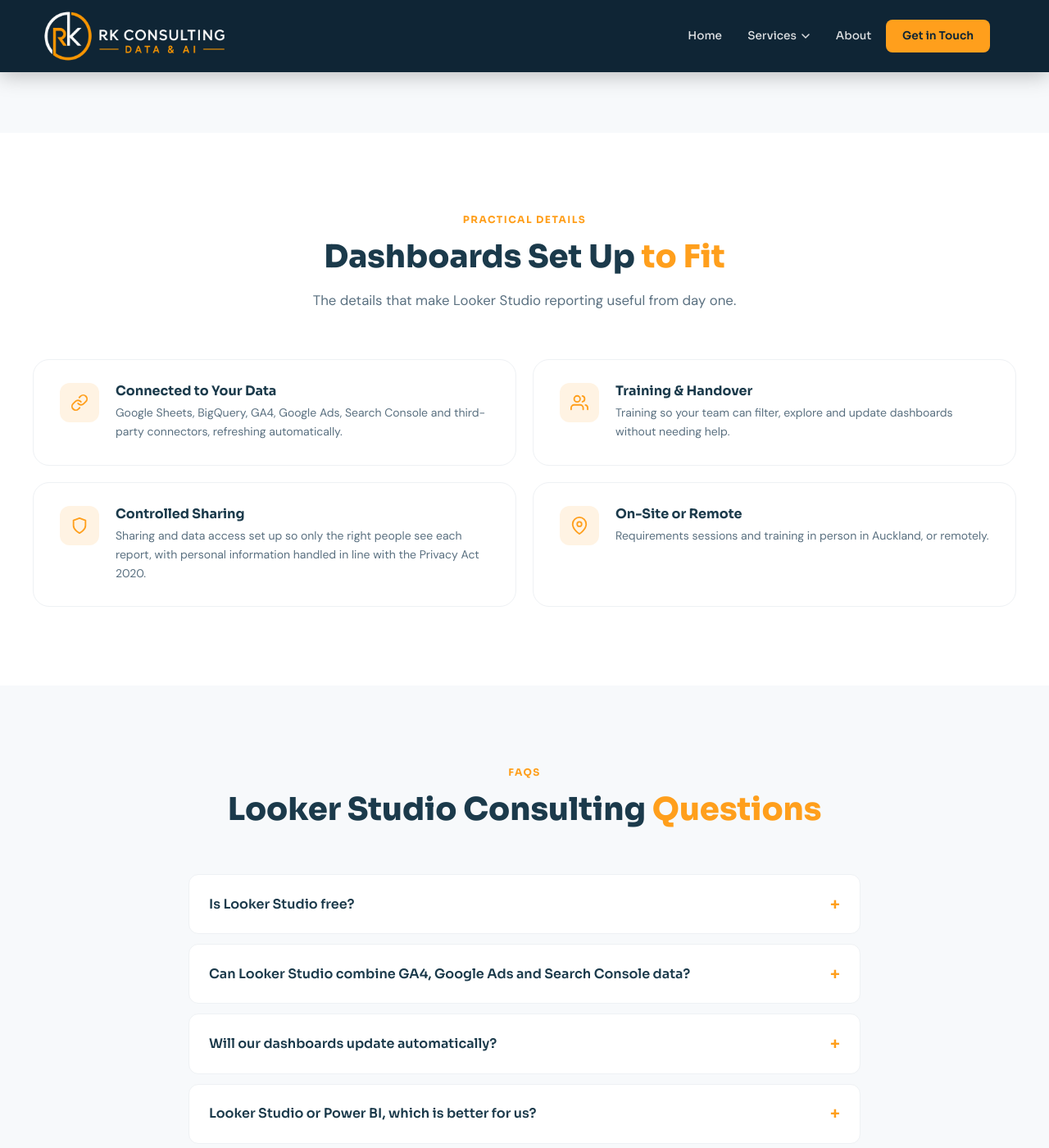
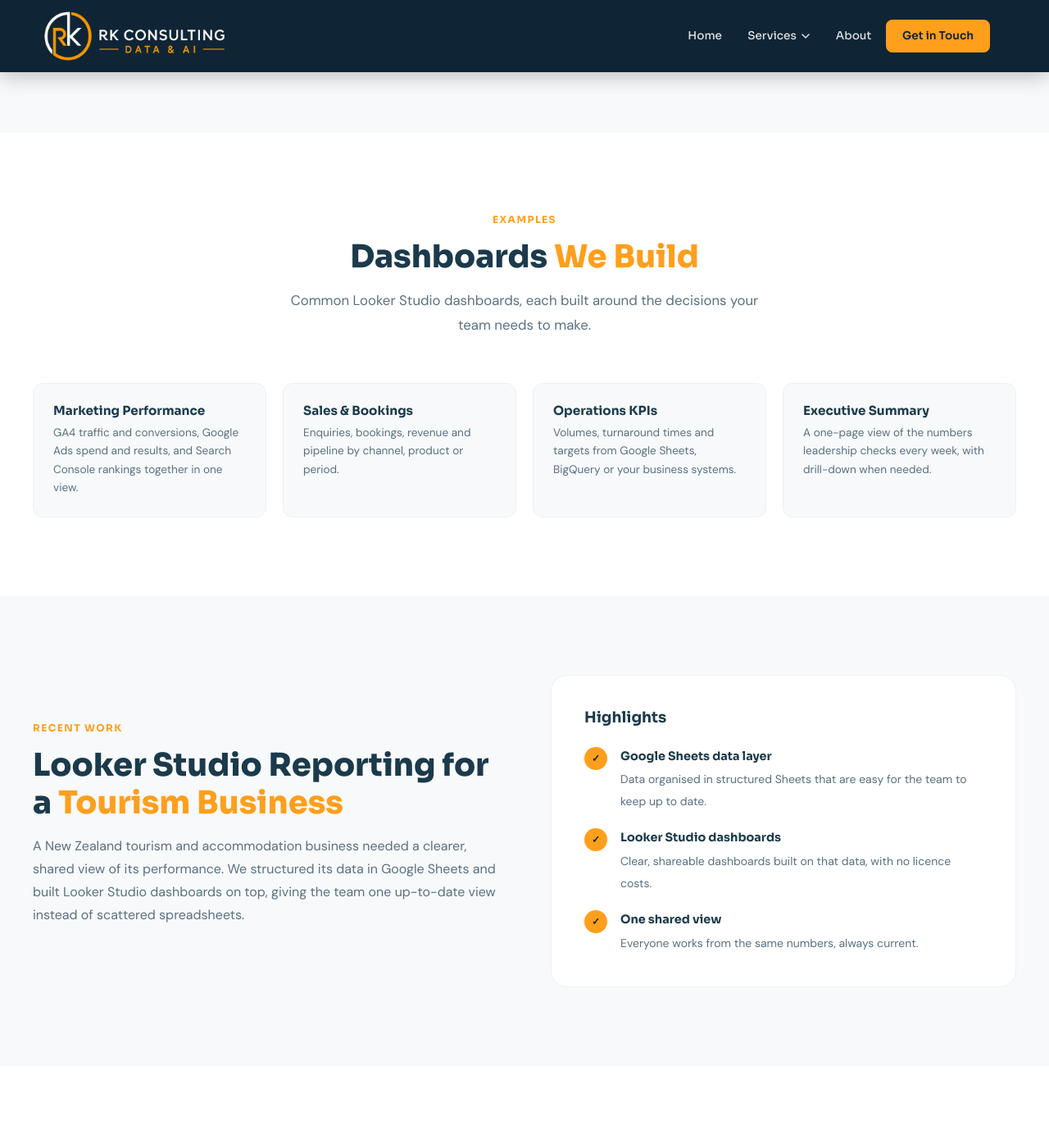
Before and after one commit to rkconsultingnz/rkconsultingnz.github.io, a Jekyll site: the page built from looker-studio.html, in a window 1280 px wide and 1400 px high, scrolled down 2489 px. Shown: the whole window at 82% size. Built offline with Jekyll 4.4.1, drawn with Linux system fonts in a browser that asks for light colours; some of the changed text lies outside the part shown.

Commit message:
Looker Studio page: depth for "Looker Studio consulting" searches
- Title targets "Looker Studio Consultant & Consulting NZ"
- Mention "formerly Google Data Studio" (still widely searched)
- New sections: Dashboards We Build, Recent Work (anonymised tourism
  business, Google Sheets + Looker Studio), How a Looker Studio Project Works
- New FAQs: Data Studio rename, fixing/speeding up reports, Looker Studio
  vs Pro vs Looker, build time
- CTA aimed at "hire/contact a Looker Studio consultant"
- Links to /looker-studio/ from Spreadsheets; homepage card wording; llms.txt

Co-Authored-By: Claude Opus 5.5 <noreply@anthropic.com>
Claude-Session: https://claude.ai/code/session_016rPhsbE8KTFDMdVmhpC3P9

```diff
--- a/index.html
+++ b/index.html
@@ -89,7 +89,7 @@ redirect_from:
           <svg aria-hidden="true" focusable="false" width="24" height="24" viewBox="0 0 24 24" fill="none" stroke="currentColor" stroke-width="2" stroke-linecap="round" stroke-linejoin="round"><line x1="18" y1="20" x2="18" y2="10"/><line x1="12" y1="20" x2="12" y2="4"/><line x1="6" y1="20" x2="6" y2="14"/></svg>
         </div>
         <h3 class="sc-title">Looker Studio</h3>
-        <p class="sc-desc">Connected, cloud-native dashboards using Google Looker Studio — perfect for marketing, operations and executive reporting.</p>
+        <p class="sc-desc">Looker Studio consulting: connected, cloud-native dashboards for marketing, operations and executive reporting.</p>
         <span class="sc-link">Explore Looker Studio &rarr;</span>
       </a>
 
--- a/llms.txt
+++ b/llms.txt
@@ -22,7 +22,7 @@
 - [Airtable + AI Automation](https://www.rkconsulting.co.nz/airtable-ai-automation/): AI inside Airtable: document and form extraction into records, classification and routing of requests, feedback summaries, AI-drafted emails and human review screens, using Airtable AI and the Claude, GPT and Gemini APIs.
 - [AI Consulting](https://www.rkconsulting.co.nz/ai-consulting/): AI opportunity discovery, phased roadmaps, proof-of-concept builds, responsible AI guidance, team upskilling and ongoing advisory. Tool-agnostic.
 - [Power BI](https://www.rkconsulting.co.nz/power-bi/): Executive dashboards, financial reporting, star and snowflake schema data modelling, migration from Excel, SSRS and Tableau, row-level security and governance, Azure OpenAI and Copilot integration.
-- [Looker Studio](https://www.rkconsulting.co.nz/looker-studio/): Dashboard design and build; Google Sheets, BigQuery, GA4, Google Ads and Search Console integration; calculated fields; Apps Script data pipelines; marketing analytics; reusable templates.
+- [Looker Studio](https://www.rkconsulting.co.nz/looker-studio/): Looker Studio (formerly Google Data Studio) consulting: dashboard design and build; fixes and speed-ups for existing reports; Google Sheets, BigQuery, GA4, Google Ads and Search Console integration; calculated fields; Apps Script data pipelines; marketing, sales, operations and executive dashboards; reusable templates. Recent work includes Google Sheets and Looker Studio reporting for a New Zealand tourism and accommodation business.
 - [Spreadsheets](https://www.rkconsulting.co.nz/spreadsheets/): Advanced Excel and Google Sheets forecasting models, dashboards, Apps Script automation, templates, system integration and AI-powered analysis inside Sheets.
 - [Data & AI Partner](https://www.rkconsulting.co.nz/data-ai-partner/): A part-time data & AI team for organisations without full-time data and AI skills, teams needing extra specialist capacity, and clients wanting new systems or AI tools looked after. Ongoing dashboard and reporting support; Airtable, spreadsheet and automation upkeep; AI-powered workflows and tools built, run and improved over time; ad-hoc analysis and advice; AI and data strategy; training.
 
--- a/looker-studio.html
+++ b/looker-studio.html
@@ -13,7 +13,8 @@ service:
   name: Looker Studio Consulting (Auckland, NZ)
   type: Looker Studio consulting
   description: >-
-    Google Looker Studio dashboard design and build, data source integration (Google Sheets, BigQuery,
+    Google Looker Studio (formerly Google Data Studio) dashboard design and build, fixes and speed-ups for
+    existing reports, data source integration (Google Sheets, BigQuery,
     GA4, Google Ads, Search Console), calculated fields, Google Apps Script data pipelines, marketing
     analytics dashboards and reusable template frameworks.
   offers:
@@ -23,6 +24,7 @@ service:
     - Google Apps Script automated data pipelines
     - GA4, Google Ads and Search Console marketing dashboards
     - Looker Studio template frameworks
+    - Looker Studio report fixes and performance improvements
 glance:
   - label: Who it's for
     value: Businesses that run on Google Workspace, and marketing, operations and leadership teams
@@ -39,6 +41,14 @@ faq:
     a: Yes. Native Google connectors refresh automatically, and we build Google Apps Script pipelines that pull, transform and load data into Sheets on a schedule to keep your dashboards current.
   - q: Looker Studio or Power BI, which is better for us?
     a: If your team works in Google Workspace and wants fast, shareable dashboards without licence costs, Looker Studio is usually the better fit. If you're on Microsoft 365 or need advanced data modelling and row-level security, Power BI may suit you better. We'll help you choose.
+  - q: Is Looker Studio the same as Google Data Studio?
+    a: Yes. Google renamed Data Studio to Looker Studio in 2022. It's the same free dashboard tool, with the same connectors and reports, plus newer features.
+  - q: Can you fix or speed up our existing Looker Studio reports?
+    a: Yes. We fix broken connectors and charts, speed up slow dashboards by simplifying data sources and blends, and tidy reports so they're easier to use and maintain.
+  - q: What's the difference between Looker Studio, Looker Studio Pro and Looker?
+    a: Looker Studio is Google's free dashboard tool. Looker Studio Pro adds team workspaces, administration and support for a monthly fee. Looker is a separate enterprise BI platform for larger data teams. Most small and medium organisations are well served by Looker Studio.
+  - q: How long does it take to build a Looker Studio dashboard?
+    a: It depends on how many data sources are involved and how clean the data is. We aim to get a first working version in front of you quickly, then refine it with your team's feedback.
 related: [power-bi, spreadsheets, ai-automation]
 hero_visual: looker-studio
 ---
@@ -64,7 +74,7 @@ hero_visual: looker-studio
       <div>
         <div class="section-label">Why Looker Studio</div>
         <h2 class="section-title">Fast, Connected, <span>Always On</span></h2>
-        <p style="color:var(--text-light);margin-bottom:1.5rem;line-height:1.75;">Google Looker Studio is the ideal reporting solution for organisations that run on Google Workspace, want real-time connected dashboards, and need something they can share instantly — without Power BI licensing complexity. As an Auckland-based Looker Studio consultant, we design and build them end to end.</p>
+        <p style="color:var(--text-light);margin-bottom:1.5rem;line-height:1.75;">Google Looker Studio (formerly Google Data Studio) is the ideal reporting solution for organisations that run on Google Workspace, want real-time connected dashboards, and need something they can share instantly — without Power BI licensing complexity. As an Auckland-based Looker Studio consultant, we design and build them end to end.</p>
         <div class="feature-list">
           <div class="feature-item"><div class="feature-check">&#10003;</div><span>Dashboard design and build from scratch</span></div>
           <div class="feature-item"><div class="feature-check">&#10003;</div><span>Connection to Google Sheets, BigQuery, GA4, Ads and more</span></div>
@@ -152,8 +162,92 @@ hero_visual: looker-studio
   </div>
 </section>
 
+<!-- DASHBOARDS WE BUILD -->
+<section>
+  <div class="section-inner">
+    <div class="section-header center">
+      <div class="section-label">Examples</div>
+      <h2 class="section-title">Dashboards <span>We Build</span></h2>
+      <p class="section-desc">Common Looker Studio dashboards, each built around the decisions your team needs to make.</p>
+    </div>
+    <div class="use-cases-grid">
+      <div class="use-case-card">
+        <h3>Marketing Performance</h3>
+        <p>GA4 traffic and conversions, Google Ads spend and results, and Search Console rankings together in one view.</p>
+      </div>
+      <div class="use-case-card">
+        <h3>Sales &amp; Bookings</h3>
+        <p>Enquiries, bookings, revenue and pipeline by channel, product or period.</p>
+      </div>
+      <div class="use-case-card">
+        <h3>Operations KPIs</h3>
+        <p>Volumes, turnaround times and targets from Google Sheets, BigQuery or your business systems.</p>
+      </div>
+      <div class="use-case-card">
+        <h3>Executive Summary</h3>
+        <p>A one-page view of the numbers leadership checks every week, with drill-down when needed.</p>
+      </div>
+    </div>
+  </div>
+</section>
+
+<!-- RECENT WORK -->
+<section class="tinted-section">
+  <div class="section-inner">
+    <div class="two-col">
+      <div>
+        <div class="section-label">Recent Work</div>
+        <h2 class="section-title">Looker Studio Reporting for a <span>Tourism Business</span></h2>
+        <p class="body-copy">A New Zealand tourism and accommodation business needed a clearer, shared view of its performance. We structured its data in Google Sheets and built Looker Studio dashboards on top, giving the team one up-to-date view instead of scattered spreadsheets.</p>
+      </div>
+      <div>
+        <div class="panel panel--light">
+          <h3 class="panel-title">Highlights</h3>
+          <ol class="steps">
+            <li><span class="step-num" aria-hidden="true">&#10003;</span><div><strong>Google Sheets data layer</strong><span>Data organised in structured Sheets that are easy for the team to keep up to date.</span></div></li>
+            <li><span class="step-num" aria-hidden="true">&#10003;</span><div><strong>Looker Studio dashboards</strong><span>Clear, shareable dashboards built on that data, with no licence costs.</span></div></li>
+            <li><span class="step-num" aria-hidden="true">&#10003;</span><div><strong>One shared view</strong><span>Everyone works from the same numbers, always current.</span></div></li>
+          </ol>
+        </div>
+      </div>
+    </div>
+  </div>
+</section>
+
+<!-- HOW A PROJECT WORKS -->
+<section>
+  <div class="section-inner">
+    <div class="section-header center">
+      <div class="section-label">How It Works</div>
+      <h2 class="section-title">How a Looker Studio <span>Project Works</span></h2>
+    </div>
+    <ol class="process process--4">
+      <li class="process-step">
+        <span class="process-num" aria-hidden="true">01</span>
+        <h3>Scope the Questions</h3>
+        <p>We agree which decisions the dashboard should support and which data it needs.</p>
+      </li>
+      <li class="process-step">
+        <span class="process-num" aria-hidden="true">02</span>
+        <h3>Connect the Data</h3>
+        <p>Native connectors, Google Sheets or BigQuery, with Apps Script pipelines where needed.</p>
+      </li>
+      <li class="process-step">
+        <span class="process-num" aria-hidden="true">03</span>
+        <h3>Build &amp; Refine</h3>
+        <p>A first version early, then refined with your team's feedback.</p>
+      </li>
+      <li class="process-step">
+        <span class="process-num" aria-hidden="true">04</span>
+        <h3>Handover &amp; Support</h3>
+        <p>Training for your team, with ongoing improvements available through our <a href="{{ '/data-ai-partner/' | relative_url }}">Data &amp; AI Partner</a> service.</p>
+      </li>
+    </ol>
+  </div>
+</section>
+
 <!-- PRACTICAL DETAILS -->
-<section>
+<section class="tinted-section">
   <div class="section-inner">
     <div class="section-header center">
       <div class="section-label">Practical Details</div>
@@ -197,8 +291,8 @@ hero_visual: looker-studio
 
 <section class="cta-banner">
   <div class="section-inner">
-    <h2>Let's build your Looker Studio solution.</h2>
-    <p>Connected dashboards delivered quickly — at a cost your business will love.</p>
-    <a href="{{ '/contact/' | relative_url }}" class="btn-white">Get Started &rarr;</a>
+    <h2>Need a Looker Studio consultant?</h2>
+    <p>Tell us what you need to report on, and we'll show you the quickest way to get there.</p>
+    <a href="{{ '/contact/' | relative_url }}" class="btn-white">Get in Touch &rarr;</a>
   </div>
 </section>
--- a/spreadsheets.html
+++ b/spreadsheets.html
@@ -71,7 +71,7 @@ hero_visual: spreadsheets
           <div class="feature-item"><div class="feature-check">&#10003;</div><span>Google Apps Script automation — email, data pipelines, API calls</span></div>
           <div class="feature-item"><div class="feature-check">&#10003;</div><span>Excel VBA and Power Query transformation</span></div>
           <div class="feature-item"><div class="feature-check">&#10003;</div><span>Financial models, forecasting and scenario planning</span></div>
-          <div class="feature-item"><div class="feature-check">&#10003;</div><span>Looker Studio-ready Sheets architecture</span></div>
+          <div class="feature-item"><div class="feature-check">&#10003;</div><span><a href="{{ '/looker-studio/' | relative_url }}">Looker Studio</a>-ready Sheets architecture</span></div>
         </div>
       </div>
       <div>
```
Also changed, not shown: other parts of index.html (+1 -1 lines), other parts of looker-studio.html (+3 -3 lines), other parts of spreadsheets.html (+1 -1 lines).
